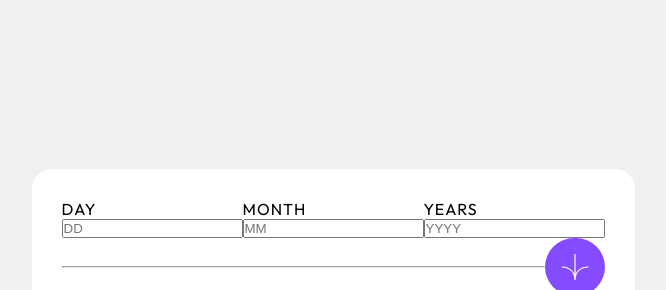
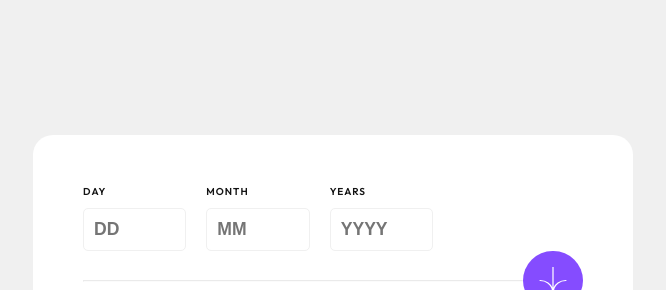
Before and after one commit to Yeuri07/Frontend-Mento, a plain HTML site: page age-calculator-app-main/index.html in a window 1280 px wide. Shown: the part 31-321 px from the top of the page, without its empty margins (307-973 px from the left). Drawn offline with Linux system fonts and the light colour scheme.

Commit message:
modifying css and adding

```diff
--- a/age-calculator-app-main/styles.css
+++ b/age-calculator-app-main/styles.css
@@ -40,9 +40,9 @@ body{
 .main{
     display: flex;
     flex-direction: column;
-    padding: 30px;
+    padding: 50px;
     background-color: var(--White);
-    min-width: 600px;
+    max-width: 600px;
     border-radius: 20px 20px 120px 20px;
 
 }
@@ -51,18 +51,40 @@ body{
     display: flex;
     flex-direction: column;
     text-transform: uppercase;
-    font-weight: 500;
     letter-spacing: 1px;
+    font-size: 10px;
+    font-weight: 600;
+    color: var(--Off-black);
+
 }
 
 .form-input{
     display: flex;
+    max-width: 70%;
+    gap: 20px;
+
+}
+
+
+
+.form-text > input{
+    padding: 10px;
+    width: 100%;
+    font-weight: 700;
+    font-size: 1.1rem;
+    border-radius: 5px;
+    border: 1px solid var(--Off-white);
+    margin-top: 10px;
+
+
 }
 .arrow{
     display: flex;
     align-items: center;
 }
-
+hr{
+    opacity: 0.2;
+}
 .arrow-container-circle{
     display: flex;
     text-align: center;
@@ -70,6 +92,7 @@ body{
     background-color: var(--Pupler);
     border-radius: 100vmax;
     border: none;
+
 
 
 }
@@ -88,6 +111,7 @@ body{
 .result-text{
     font-size: 4rem;
     font-weight: 900;
+    font-style: italic;
 }
 
 span{
```
